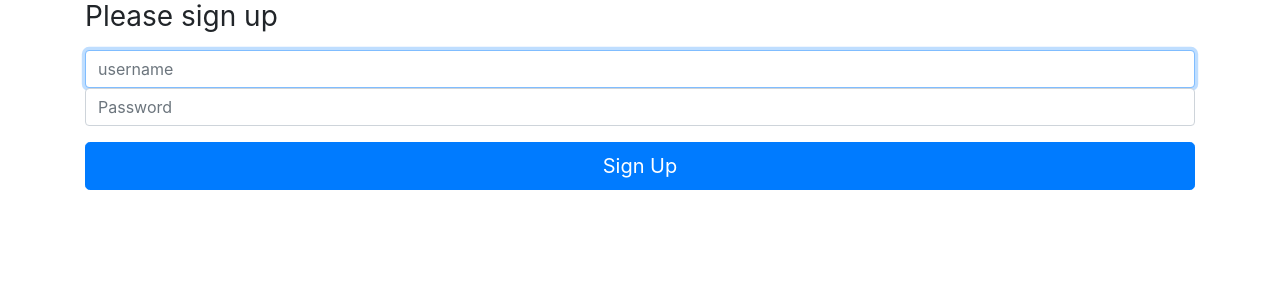
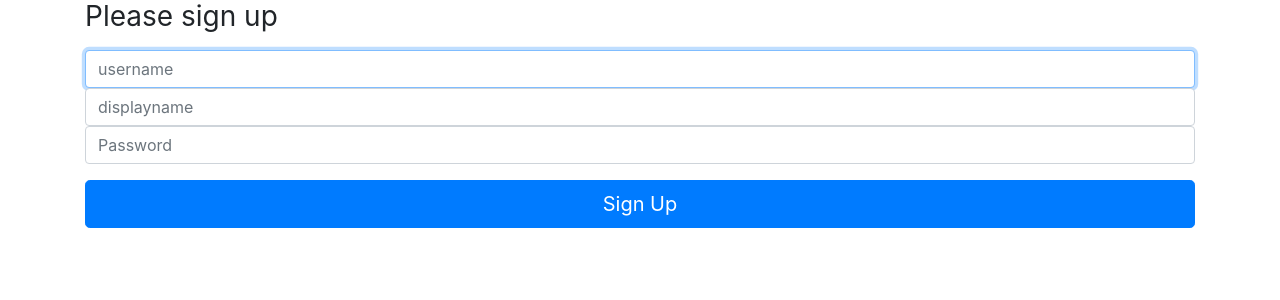
Before and after one commit to tsutsutaku/positter, a Django app: page /signup/ in a window 1280 px wide. Shown: the top 300 px of the page. Run offline with Django 3.2, Linux system fonts and the light colour scheme; some libraries are stand-ins or nearby versions.

Commit message:
add Profile to models

```diff
--- a/positterapp/admin.py
+++ b/positterapp/admin.py
@@ -1,6 +1,7 @@
 from django.contrib import admin
-from .models import Post, Like
+from .models import Post, Like, Profile
 
 # Register your models here.
 admin.site.register(Post)
 admin.site.register(Like)
+admin.site.register(Profile)
--- a/positterapp/views.py
+++ b/positterapp/views.py
@@ -6,7 +6,7 @@ from django.http import HttpResponse
 from django.shortcuts import redirect, render
 from django.urls import reverse_lazy
 from django.views import generic
-from .models import Post, Like
+from .models import Post, Like, Profile
 
 # Create your views here.
 
@@ -17,15 +17,21 @@ def signupfunc(request):
     if request.method == 'POST':
         username2 = request.POST['username']
         password2 = request.POST['password']
+        displayname = request.POST['displayname']
+
         try:
             User.objects.get(username=username2)
-            return render(request, 'signup.html', {'error':'このユーザーは登録されています'})
+            return render(request, 'signup.html', {'error': 'このユーザーは登録されています'})
         except:
             user = User.objects.create_user(username2, '', password2)
-            login(request, authenticate(request, username=username2, password=password2))
+            login(
+                request,
+                authenticate(request, username=username2, password=password2))
+
+            Profile.objects.create(display_name=displayname, user=user)
+            user.save()
             return redirect('login')
     return render(request, 'signup.html')
-
 
 
 def loginfunc(request):
@@ -42,7 +48,8 @@ def loginfunc(request):
             return redirect('home')
         else:
             # Return an 'invalid login' error message.
-            return render(request, 'login.html', {'error':'無効なログインです。ユーザーネームかパスワードを確認してください。'})
+            return render(request, 'login.html',
+                          {'error': '無効なログインです。ユーザーネームかパスワードを確認してください。'})
 
     return render(request, 'login.html')
 
@@ -57,15 +64,13 @@ def indexfunc(request):
 
 def homefunc(request):
     object_list = Post.objects.all()
-    if  request.user.is_authenticated:
-        return render(request, 'home.html', {'object_list':object_list})
+    if request.user.is_authenticated:
+        return render(request, 'home.html', {'object_list': object_list})
 
     else:
         return redirect('index')
 
 
-
-
 def logoutfunc(request):
     logout(request)
     return redirect('home')
--- a/templates/signup.html
+++ b/templates/signup.html
@@ -4,7 +4,8 @@
 
 
 {% block content %}
-<form class="form-signin" method="POST" action="">{% csrf_token %}
+<form class="form-signin" method="POST" action="">
+  {% csrf_token %}
   <div class='container'>
     <h1 class="h3 mb-3 font-weight-normal">Please sign up</h1>
     {% if error %}
@@ -12,6 +13,9 @@
     {% endif %}
     <label for="text" class="sr-only">Email address</label>
     <input type="text" id="inputEmail" class="form-control" name="username" placeholder="username" required autofocus>
+    <label for="text" class="sr-only">Display name</label>
+    <input type="text" id="inputDisplayname" class="form-control" name="displayname" placeholder="displayname" required
+      autofocus>
     <label for="inputPassword" class="sr-only">Password</label>
     <input type="password" id="inputPassword" class="form-control" name="password" placeholder="Password" required>
     <div class="checkbox mb-3">
```
Also changed, not shown: positterapp/models.py (+7 -0 lines), db.sqlite3, positterapp/migrations/0003_reply.py (added), positterapp/migrations/0004_displayname.py (added), positterapp/migrations/0005_auto_20200609_0402.py (added), positterapp/migrations/0006_auto_20200609_0419.py (added). Lines whose indentation alone changed are shown as unchanged.
